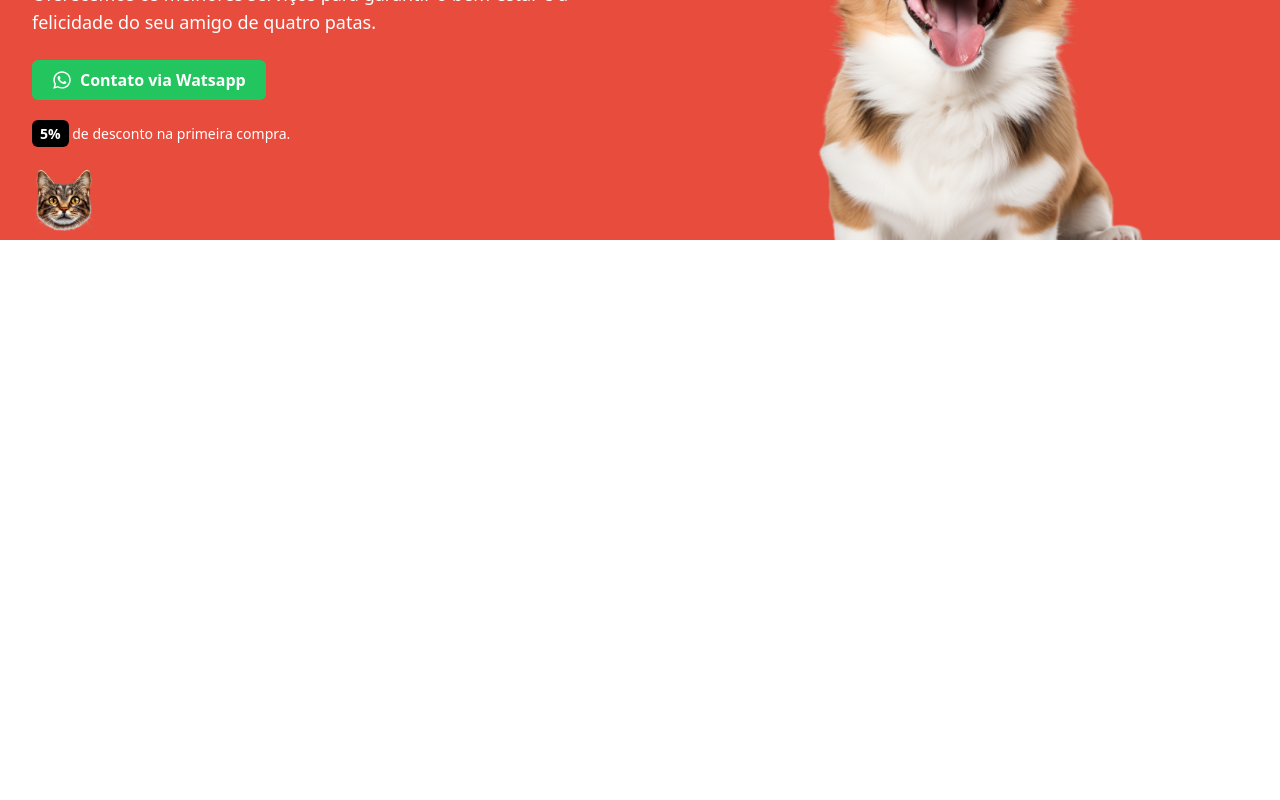
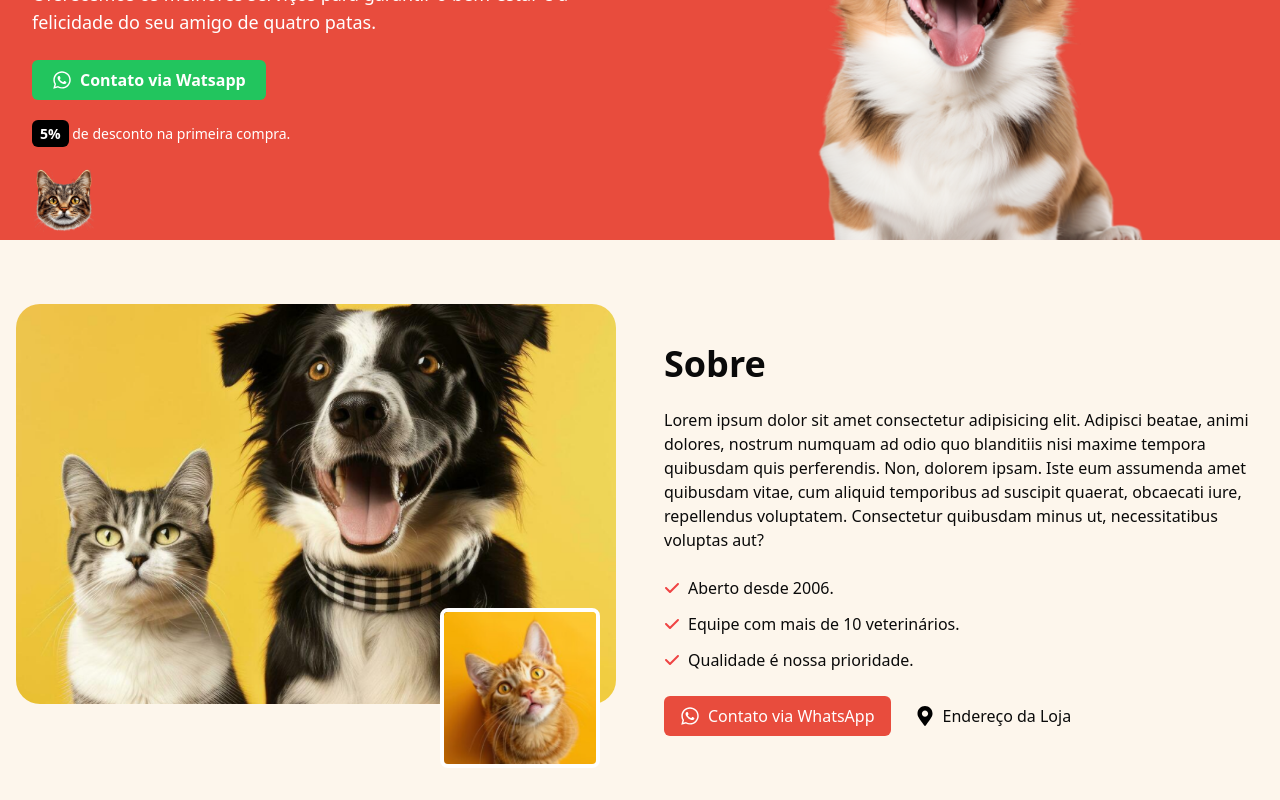
Before and after one commit to ArthurDias26/Petshop, a Next.js app: page / in a window 1280 px wide. Shown: the part 252-1052 px from the top of the page. Before the commit the page ends 800 px from the top, so only its background shows below. Built offline with nearby package versions, Linux system fonts and the light colour scheme.

Commit message:
About update

```diff
--- /dev/null
+++ b/src/app/_components/About/index.tsx
@@ -0,0 +1,87 @@
+import Image from "next/image"
+import aboutImage1 from '../../../../public/imagens/about-1.png'
+import aboutImage2 from '../../../../public/imagens/about-2.png'
+import { FaCheck } from "react-icons/fa6";
+import { FaWhatsapp, FaMapMarkerAlt } from "react-icons/fa";
+
+export default function About() {
+  return (
+    <section className='bg-[#FDF6ec] py-16'>
+        <div className='container px-4 mx-auto'>
+            <div className="grid grid-cols-1 lg:grid-cols-2 gap-12">
+
+                <div className="relative">
+                    <div className="relative w-full h-[400px] rounded-3xl overflow-hidden">
+                        <Image
+                        src={aboutImage1}
+                        alt="Foto de cachorro"
+                        fill
+                        className="object-cover hover:scale-110 duration-300"
+                        quality={100}
+                        priority
+                        />
+                    </div>
+
+                    <div className="absolute w-40 h-40 right-4 -bottom-8 rounded-lg border-4 border-white overflow-hidden">
+                        <Image
+                        src={aboutImage2}
+                        alt="Foto de cachorro"
+                        fill
+                        className="object-cover hover:scale-110 duration-300"
+                        quality={100}
+                        priority
+                        />
+                    </div>
+
+
+                </div>
+
+                <div className="space-y-6 mt-10">
+                    <h2 className="text-4xl font-bold">Sobre</h2>
+
+                    <p>
+                        Lorem ipsum dolor sit amet consectetur adipisicing elit. Adipisci beatae, animi dolores, nostrum numquam ad odio quo blanditiis nisi maxime tempora quibusdam quis perferendis. Non, dolorem ipsam. Iste eum assumenda amet quibusdam vitae, cum aliquid temporibus ad suscipit quaerat, obcaecati iure, repellendus voluptatem. Consectetur quibusdam minus ut, necessitatibus voluptas aut?
+                    </p>
+
+                    <ul className="space-y-3">
+                        <li className="flex items-center gap-2">
+                            <FaCheck className="text-red-500"/>
+                            Aberto desde 2006.
+                        </li>
+
+                        <li className="flex items-center gap-2">
+                            <FaCheck className="text-red-500"/>
+                            Equipe com mais de 10 veterinários.
+                        </li>
+
+                        <li className="flex items-center gap-2">
+                            <FaCheck className="text-red-500"/>
+                            Qualidade é nossa prioridade.
+                        </li>
+                    </ul>
+
+                    <div className="flex gap-2">
+                        <a
+                        href="#"
+                        className="bg-[#E84C3D] text-white flex items-center justify-center w-fit gap-2 px-4 py-2 rounded-md"
+                        >
+                            <FaWhatsapp className="text-xl text-white"/>
+                            Contato via WhatsApp
+                        </a>
+
+                        <a
+                        href="#"
+                        className=" flex items-center justify-center w-fit gap-2 px-4 py-2 rounded-md"
+                        >
+                            <FaMapMarkerAlt className="text-xl text-black"/>
+                            Endereço da Loja
+                        </a>
+                    </div>
+
+                </div>
+
+            </div>
+        </div>
+    </section>
+  )
+}
--- a/src/app/page.tsx
+++ b/src/app/page.tsx
@@ -1,9 +1,11 @@
 import Hero from './_components/Hero'
+import About from './_components/About'
 
 export default function Home() {
   return (
     <main>
       <Hero/>
+      <About/>
     </main>
   )
 }
```
Also changed, not shown: src/app/_components/Services/index.tsx (added).
